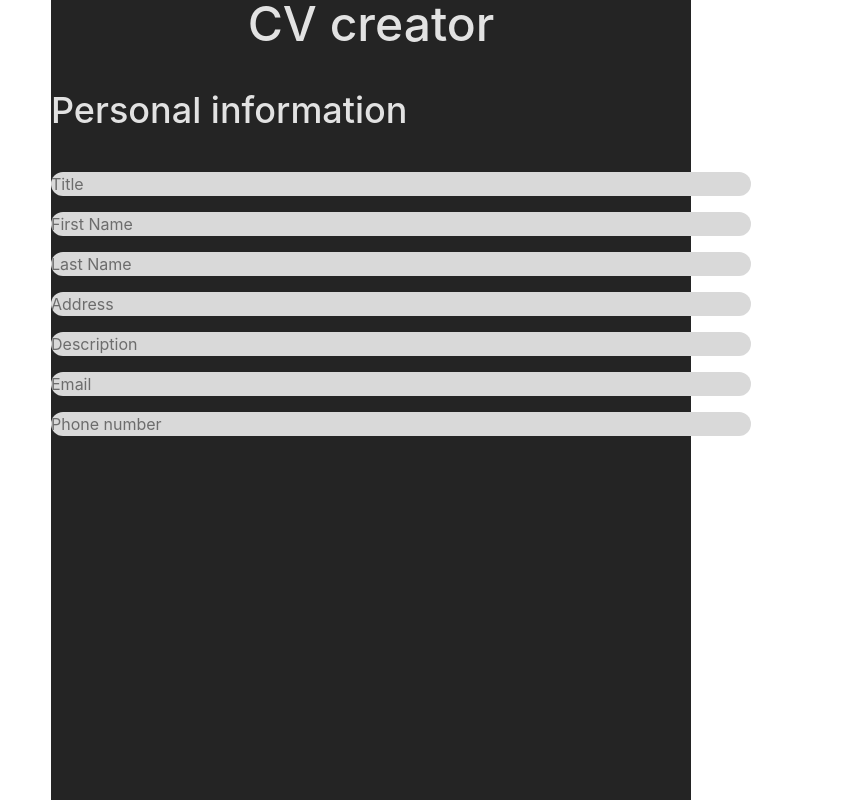
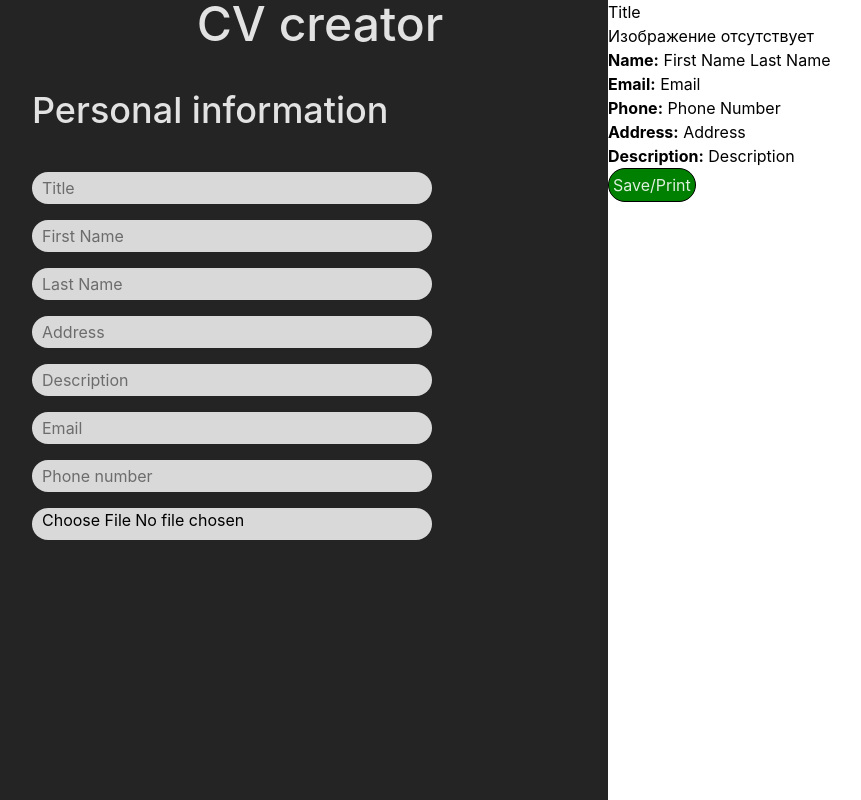
Before and after one commit to Extager/CVCreator, a React (Vite) app: page / in a window 1280 px wide. Shown: the whole page, without its empty margins (32-893 px from the left). Built offline with nearby package versions, Linux system fonts and the light colour scheme.

Commit message:
add-func-to-load-your-img

```diff
--- a/src/app/index.css
+++ b/src/app/index.css
@@ -8,6 +8,7 @@
   color-scheme: light dark;
   color: rgba(255, 255, 255, 0.87);
 
+  background-color: white;
   font-synthesis: none;
   text-rendering: optimizeLegibility;
   -webkit-font-smoothing: antialiased;
--- /dev/null
+++ b/src/features/Image.tsx
@@ -0,0 +1,7 @@
+import { useState } from "react";
+
+export default function useSendImage() {
+    const [image, setImage] = useState<File | null>(null);
+
+    return { image, setImage };
+}
--- a/src/pages/App.tsx
+++ b/src/pages/App.tsx
@@ -8,15 +8,17 @@ import Title from "../widgets/Title"
 import CV from "../shared/ui/CV/UICV"
 import CVCreator from "../shared/ui/CV/CVCreator"
 import PersonalInfo from "../shared/ui/CV/PersonalInfo"
+import UIImage from "../shared/ui/inputs/UIImage"
 
 export function App() {
 
   return (
-    <div className="h-screen flex ml-[83px]">
-      <div className="w-[50vw] bg-[#242424]">
+    <div className="h-screen flex ">
+      <div className="bg-[#242424] w-[50vw]">
+        <div className="ml-[4rem] flex flex-col">
           <CVCreator />
           <PersonalInfo />
-        <div className="flex flex-col ">
+          <div className="flex flex-col">
             <Title />
             <FirstName />
             <LastName />
@@ -24,11 +26,13 @@ export function App() {
             <Description />
             <Email />
             <PhoneNumber />
+            <UIImage />
+          </div>
 
         </div>
 
       </div>
-      <div className="w-[50%]">
+      <div className="w-[50%] flex ">
         <CV />
       </div>
     </div>
--- a/src/shared/styles/input.css
+++ b/src/shared/styles/input.css
@@ -1,7 +1,7 @@
 input
 {
     color:black;
-
+    display: flex;
     outline: none !important;
 
     ::placeholder
@@ -12,6 +12,7 @@ input
     background-color: #D9D9D9;
     margin-bottom: 16px;
     border-radius: 90px;
-    width: 700px;
-
+    width: 50vmin;
+    min-height: 2rem;
+    padding-left: 10px;
 }
--- a/src/shared/ui/CV/UICV.css
+++ b/src/shared/ui/CV/UICV.css
@@ -3,3 +3,15 @@
         background-color: black;
     }
 }
+.cv
+{
+    color:black;
+
+}
+.save-btn
+{
+    background-color: green;
+    border-radius: 90px;
+    padding: 4px;
+    border: 1px black solid;
+}
--- a/src/shared/ui/CV/UICV.tsx
+++ b/src/shared/ui/CV/UICV.tsx
@@ -12,28 +12,36 @@ const UICV = () => {
     documentTitle: "YourCV",
     bodyClass: "print-style",
   });
+
+  const imageURL = ResumeStore.image ? URL.createObjectURL(ResumeStore.image) : "";
+
   return (
     <div>
-      <div ref={contentRef}>
+      <div ref={contentRef} className="cv">
         <h2>{ResumeStore.title}</h2>
-        <p>
+        {ResumeStore.image ? (
+          <img src={imageURL} alt="image" />
+        ) : (
+          <p>Изображение отсутствует</p>
+        )}
+        <p >
           <strong>Name:</strong> {ResumeStore.firstName} {ResumeStore.lastName}
         </p>
-        <p>
+        <p >
           <strong>Email:</strong> {ResumeStore.email}
         </p>
-        <p>
+        <p >
           <strong>Phone:</strong> {ResumeStore.phoneNumber}
         </p>
-        <p>
+        <p >
           <strong>Address:</strong> {ResumeStore.address}
         </p>
-        <p>
+        <p >
           <strong>Description:</strong> {ResumeStore.description}
         </p>
       </div>
 
-      <button onClick={()=>contentSave()}>Save/Print</button>
+      <button onClick={()=>contentSave()} className="save-btn">Save/Print</button>
     </div>
   );
 };
--- /dev/null
+++ b/src/shared/ui/inputs/UIImage.tsx
@@ -0,0 +1,21 @@
+import React from "react";
+import { observer } from "mobx-react-lite";
+import ResumeStore from "../../../store/ResumeStore";
+import "../../styles/input.css";
+
+const UIImage: React.FC = observer(() => {
+  const handleFileChange = (e: React.ChangeEvent<HTMLInputElement>) => {
+    if (e.target.files && e.target.files[0]) {
+      ResumeStore.setImage(e.target.files[0]);
+    }
+  };
+
+  return (
+    <div>
+      <input type="file" accept="image/*" onChange={handleFileChange} />
+
+    </div>
+  );
+});
+
+export default UIImage;
--- a/src/store/ResumeStore.tsx
+++ b/src/store/ResumeStore.tsx
@@ -9,6 +9,7 @@ class ResumeStore {
   lastName: string = "Last Name";
   phoneNumber: string = "Phone Number";
   title: string = "Title";
+  image: File | null = null;
 
   constructor() {
     makeAutoObservable(this);
@@ -23,6 +24,9 @@ class ResumeStore {
     this.phoneNumber = data.phoneNumber ?? this.phoneNumber;
     this.title = data.title ?? this.title;
   }
+  setImage(image: File | null){
+    this.image = image;
+  }
 }
 
 export default new ResumeStore();
```
Lines whose indentation alone changed are shown as unchanged.
